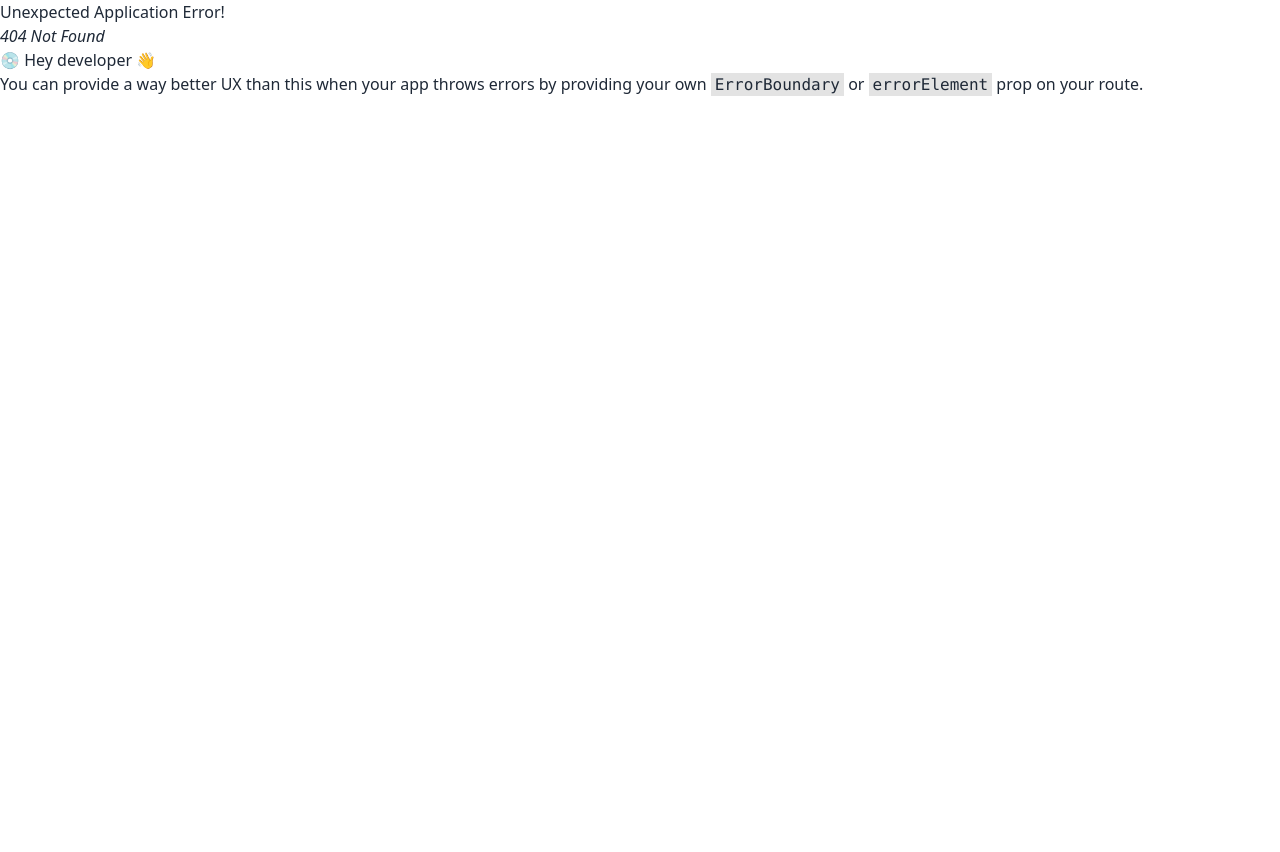
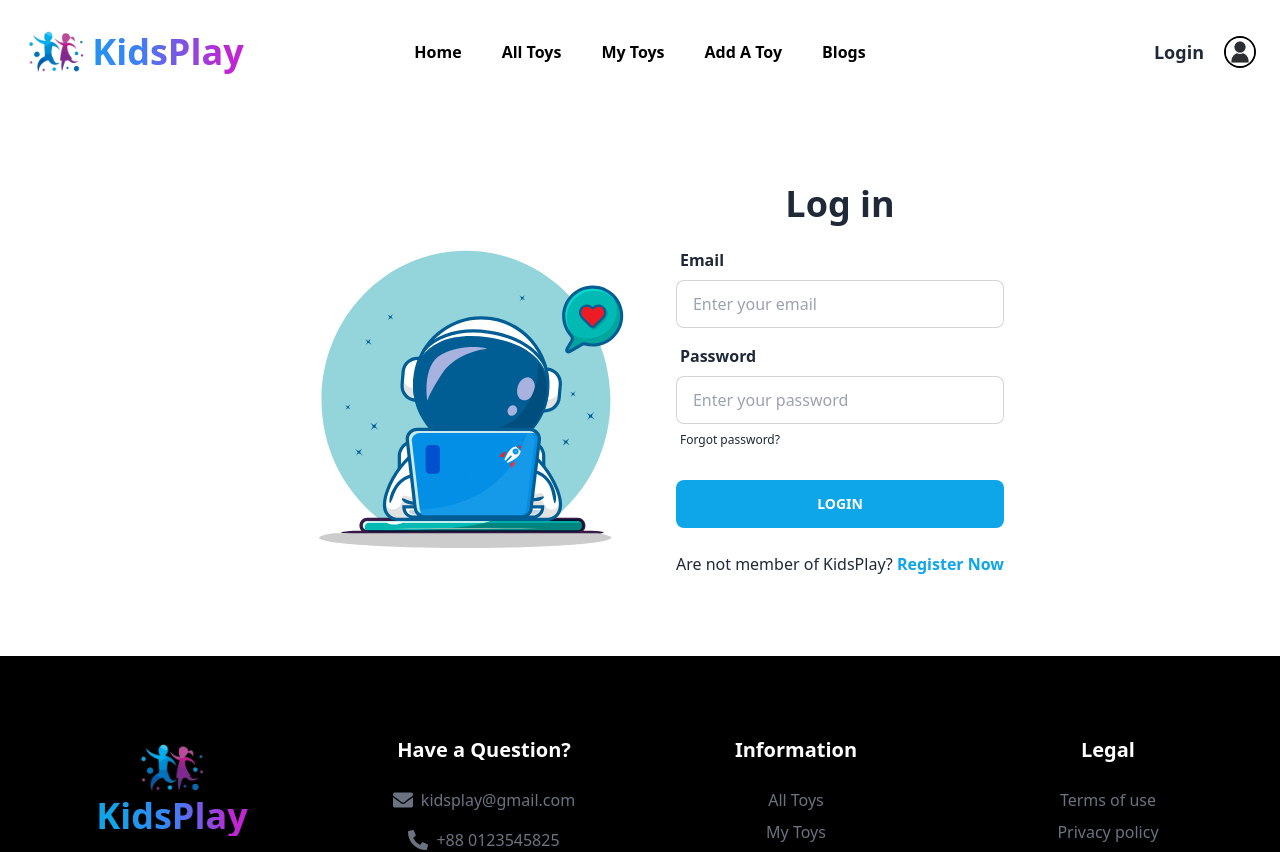
Before and after one commit to ashrafulhossen/kidsplay-client, a React (Vite) app: page /authentication/login in a window 1280 px wide. Before the commit this address had no page. Shown: the top 852 px of the page. Before the commit the page ends 800 px from the top, so only its background shows below. Built offline with nearby package versions, Linux system fonts and the light colour scheme.

Commit message:
login page is done

```diff
--- a/src/Layout/Authentication.jsx
+++ b/src/Layout/Authentication.jsx
@@ -0,0 +1,19 @@
+// eslint-disable-next-line no-unused-vars
+import React from "react";
+import { Outlet } from "react-router-dom";
+import Footer from "../Page/Shared/Footer/Footer";
+import Header from "../Page/Shared/Header/Header";
+
+const Authentication = () => {
+	return (
+		<div>
+			<Header />
+			<div className="min-h-[calc(100vh-300px)]">
+				<Outlet />
+			</div>
+			<Footer />
+		</div>
+	);
+};
+
+export default Authentication;
--- a/src/Page/Login/Login.jsx
+++ b/src/Page/Login/Login.jsx
@@ -0,0 +1,84 @@
+import Lottie from "lottie-react";
+// eslint-disable-next-line no-unused-vars
+import React, { useState } from "react";
+import animation from "../../../public/assets/login-animation.json";
+import { Link } from "react-router-dom";
+
+const Login = () => {
+    const [email, setEmail] = useState("");
+    const [password, setPassword] = useState("");
+
+    // input field value event handler
+    const emailEvent = (e) => {
+        setEmail(e.target.value);
+    }
+    const passwordEvent = (e) => {
+        setPassword(e.target.value);
+    }
+
+    // submission event handler
+    const logInEvent = (e) => {
+        e.preventDefault();
+
+        console.log(email, password);
+    }
+
+	return (
+		<div className="max-w-7xl mx-auto flex flex-col items-center justify-center md:flex-row max-[639px]:gap-40 pb-20 md:pt-20">
+			<div className="max-w-[400px]">
+				<div className="w-full lg:ml-auto h-56  sm:h-96">
+					<Lottie animationData={animation} loop={true} />
+				</div>
+			</div>
+			<div className="max-w-sm px-4">
+				<h2 className="text-4xl font-bold mb-4 text-center">Log in</h2>
+				<form onSubmit={logInEvent} className="w-full">
+					<div className="form-control mb-2">
+						<label className="label">
+							<span className="label-text text-base font-semibold">Email</span>
+						</label>
+						<input
+							type="email"
+							placeholder="Enter your email"
+							className="input input-bordered"
+                            value={email}
+                            onChange={emailEvent}
+                            required
+						/>
+					</div>
+					<div className="form-control mb-2">
+						<label className="label">
+							<span className="label-text text-base font-semibold">Password</span>
+						</label>
+						<input
+							type="password"
+							placeholder="Enter your password"
+							className="input input-bordered"
+                            value={password}
+                            onChange={passwordEvent}
+                            required
+						/>
+						<label className="label">
+							<a
+								href="#"
+								className="label-text-alt link link-hover"
+							>
+								Forgot password?
+							</a>
+						</label>
+					</div>
+					<div className="form-control mt-6">
+						<button className="btn bg-sky-500 border-0 hover:bg-sky-500 hover:scale-105">Login</button>
+					</div>
+				</form>
+                <div className="mt-6 text-center
+                ">
+                    <p>Are not member of KidsPlay? <Link className="text-sky-500 font-semibold
+                    " to={"/authentication/register"}>Register Now</Link></p>
+                </div>
+			</div>
+		</div>
+	);
+};
+
+export default Login;
--- a/src/main.jsx
+++ b/src/main.jsx
@@ -28,6 +28,12 @@ const router = createBrowserRouter([
 
 		],
 	},
+	{
+		path: "/authentication", element: <Authentication />, children: [
+			{path: "/authentication/login", element: <Login/>},
+			{path: "/authentication/register", element: <Register/>},
+		]
+	}
 ]);
 
 ReactDOM.createRoot(document.getElementById("root")).render(
```
